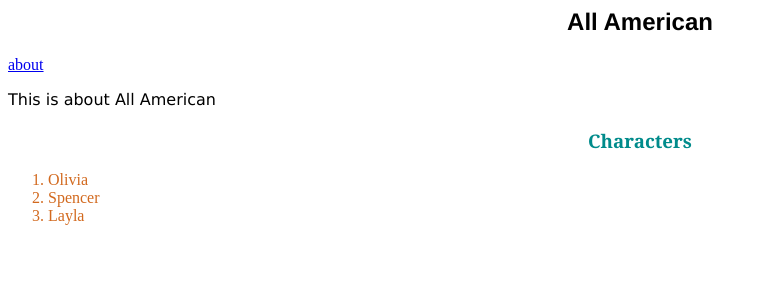
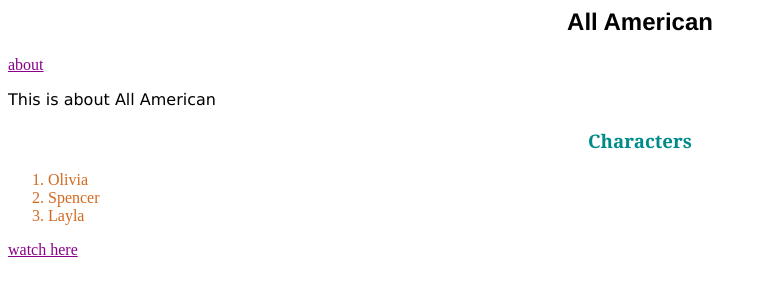
Before and after one commit to Sam-Muhoho/One, a plain HTML site: page index.html in a window 1280 px wide. Shown: the whole page, without its empty margins (0-767 px from the left). Drawn offline with Linux system fonts and the light colour scheme.

Commit message:
added info and style

```diff
--- a/index.html
+++ b/index.html
@@ -17,6 +17,7 @@
         <li>Layla</li>
 
      </ol>
+     <a href="https://hdtoday.to/tv/watch-all-american-hd-39218">watch here</a>
 
 </body>
 </html>
--- a/style.css
+++ b/style.css
@@ -19,3 +19,8 @@
 ol {
     color: chocolate;
 }
+
+a{
+    font-family: 'Times New Roman', Times, serif;
+    color:darkmagenta;
+}
```
